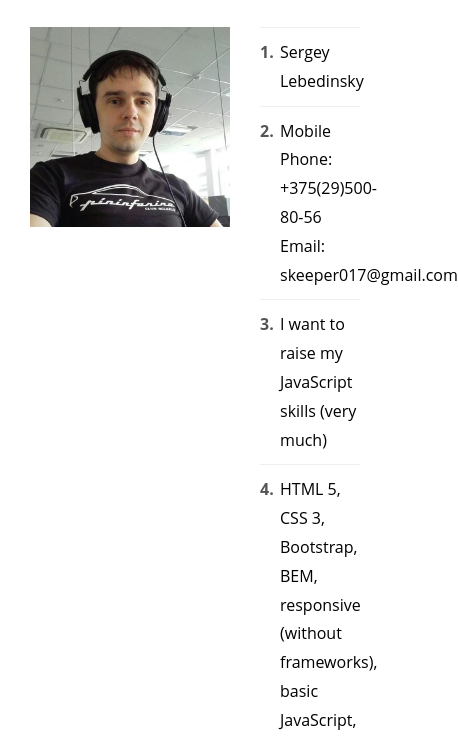
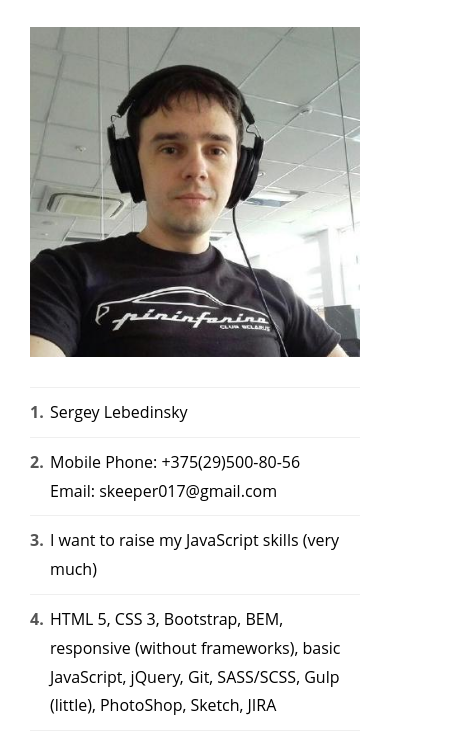
Before and after one commit to skeeper017/rsschool-2019Q1-cv, a plain HTML site: page index.html in a window 390 px wide. Shown: the part 76-814 px from the top of the page, 458 px wide, since content can reach past the window. Drawn offline with Linux system fonts and the light colour scheme.

Commit message:
feat: add media query

```diff
--- a/styles.css
+++ b/styles.css
@@ -123,3 +123,15 @@ table {
 .main-content__item_link:hover {
   text-decoration: none;
 }
+
+@media (max-width: 640px) {
+  .main-content__image {
+    width: 100%;
+    margin-bottom: 30px;
+    margin-right: 0;
+  }
+
+  .main-content__info {
+    width: 100%;
+  }
+}
```
